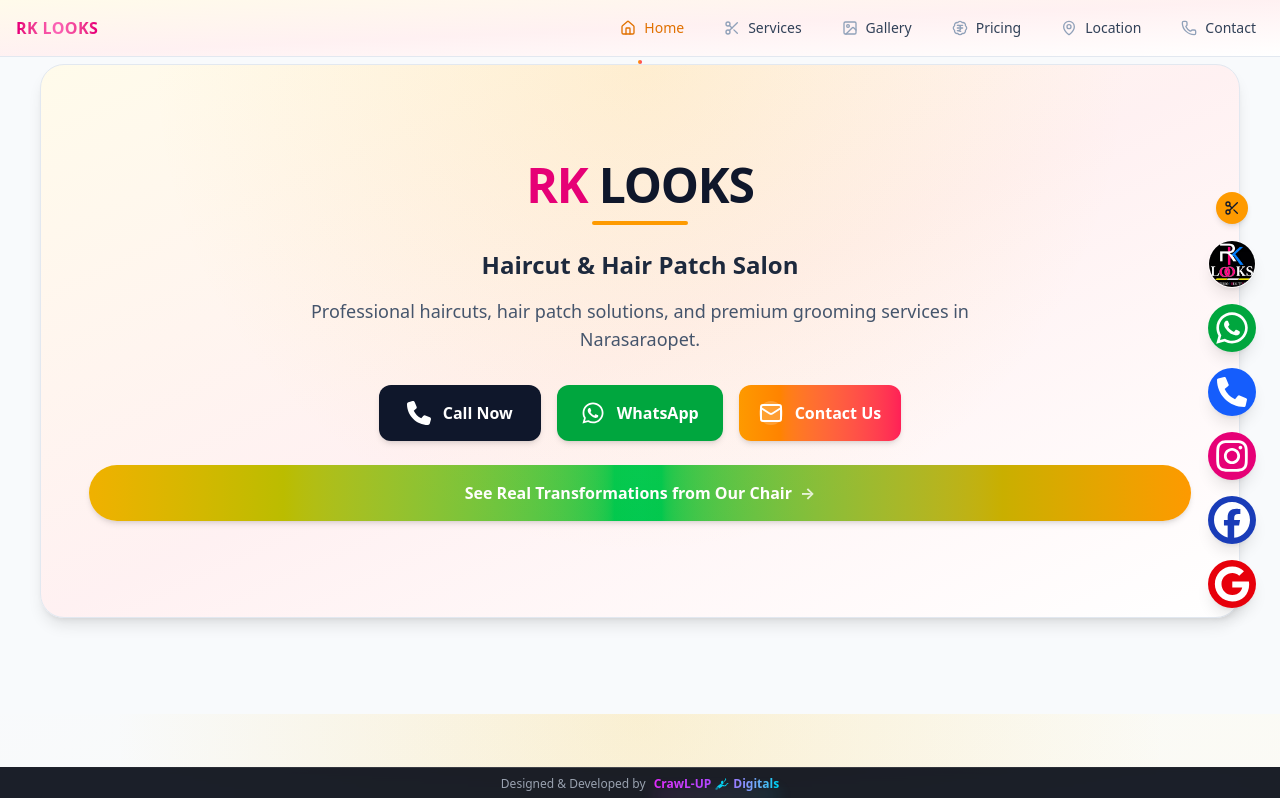
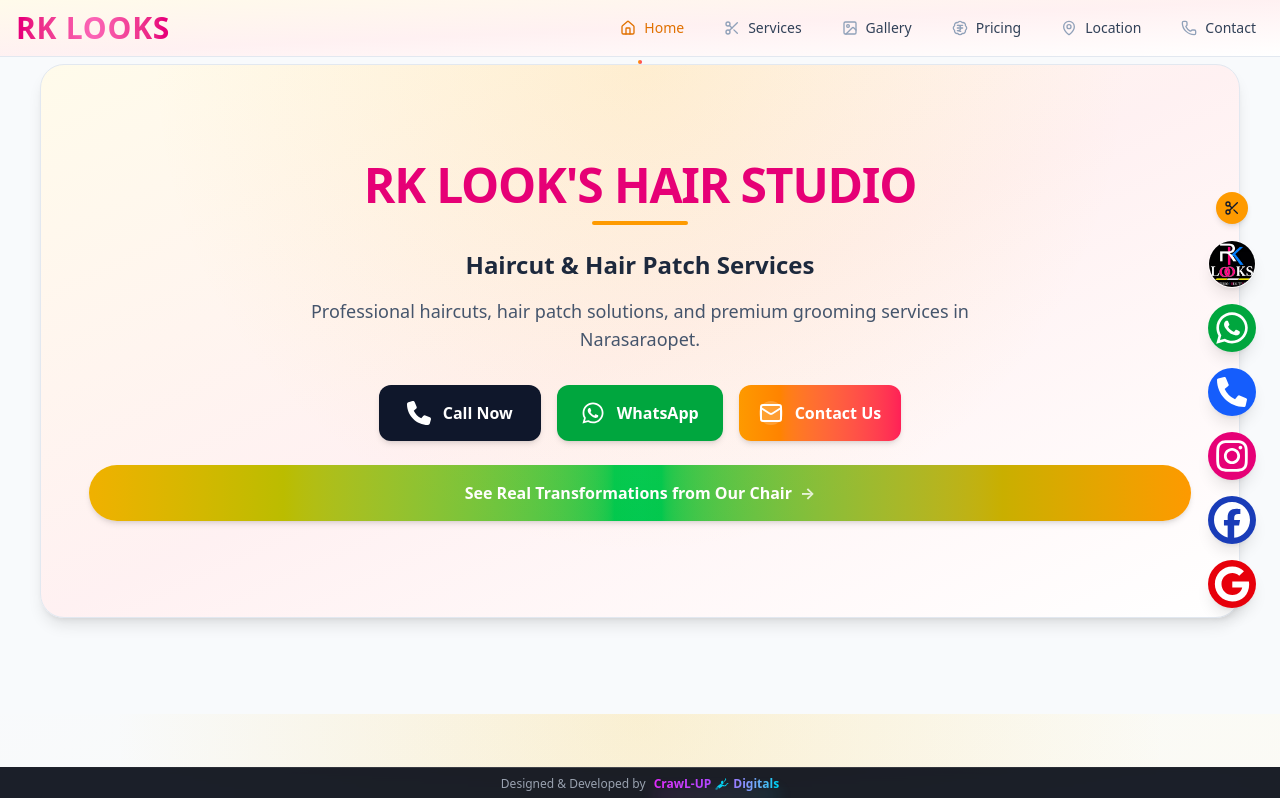
Before and after one commit to Nage-Pula/rklooks, a Next.js app: page / in a window 1280 px wide. Shown: the top 798 px of the page. Built offline with nearby package versions, Linux system fonts and the light colour scheme.

Commit message:
hero  styles

```diff
--- a/components/layout/Navbar.tsx
+++ b/components/layout/Navbar.tsx
@@ -97,7 +97,7 @@ export default function Navbar() {
 
                 <button
                     onClick={() => router.push("/")}
-                    className="font-extrabold tracking-wide text-transparent bg-clip-text bg-gradient-to-r from-pink-600 via-pink-400 to-pink-600"
+                    className="font-extrabold tracking-wide text-transparent bg-clip-text bg-gradient-to-r from-pink-600 via-pink-400 to-pink-600 text-lg md:text-3xl"
                 >
                     RK LOOKS
                 </button>
--- a/components/sections/ContactUs.tsx
+++ b/components/sections/ContactUs.tsx
@@ -222,7 +222,7 @@ export default function ContactUs() {
           initial={{ scale: 1 }}
           animate={pulseActive ? { scale: [1, 1.08, 1] } : { scale: 1 }}
           transition={{ duration: 1.5, repeat: Infinity, ease: "easeInOut" }}
-          className="fixed top-1/2 right-5 -translate-y-1/2 z-50  rounded-full flex items-center justify-center"
+          className="fixed top-1/2 right-5 -translate-y-1/2 z-999  rounded-full flex items-center justify-center"
         >
           {/* <Image
             src="/images/beauty-care.png"
--- a/components/sections/Hero.tsx
+++ b/components/sections/Hero.tsx
@@ -27,8 +27,8 @@ export default function Hero() {
               transition={{ duration: 0.45, ease: "easeOut" }}
               className="text-4xl sm:text-5xl font-semibold tracking-tight text-slate-900"
             >
-              <span className="text-pink-600">RK</span>{" "}
-              <span className="text-slate-900">LOOKS</span>
+              <span className="text-pink-600">RK LOOK'S HAIR STUDIO</span>{" "}
+              <span className="text-slate-900"></span>
               <span className="mx-auto mt-3 block h-1 w-24 rounded-full bg-amber-500" />
             </motion.h1>
 
@@ -38,7 +38,7 @@ export default function Hero() {
               transition={{ delay: 0.2, duration: 0.5 }}
               className="mt-6 text-xl sm:text-2xl font-semibold text-slate-800"
             >
-              Haircut & Hair Patch Salon
+              Haircut & Hair Patch Services
             </motion.p>
 
             <motion.p
--- a/components/sections/Location.tsx
+++ b/components/sections/Location.tsx
@@ -35,7 +35,7 @@ export default function Location() {
 
             <div className="mt-6 flex justify-center">
               <a
-                href="https://g.page/rk-looks-hair-studio"
+                href="https://www.google.com/maps/place/RK+LOOKS+HAIR+STUDIO+AND+BEAUTY+SELOON/@16.2421971,80.0464718,3a,75y,110h,85.62t/data=!3m7!1e1!3m5!1s6TYSluhsx_PCYD2LrPFLFg!2e0!6shttps:%2F%2Fstreetviewpixels-pa.googleapis.com%2Fv1%2Fthumbnail%3Fcb_client%3Dmaps_sv.tactile%26w%3D900%26h%3D600%26pitch%3D4.376006268122637%26panoid%3D6TYSluhsx_PCYD2LrPFLFg%26yaw%3D110.00407442739078!7i13312!8i6656!4m7!3m6!1s0x3a4a810306a7f1b1:0xaee0046534c51eff!8m2!3d16.2421039!4d80.0466144!10e5!16s%2Fg%2F11vyc9130z?entry=ttu&g_ep=EgoyMDI1MTIwOS4wIKXMDSoASAFQAw%3D%3D"
                 target="_blank"
                 rel="noopener noreferrer"
                 className="rounded-full bg-slate-900 px-6 py-2 text-sm font-semibold text-white shadow-md transition hover:bg-slate-800 active:scale-95"
```
Also changed, not shown: structure.txt.
